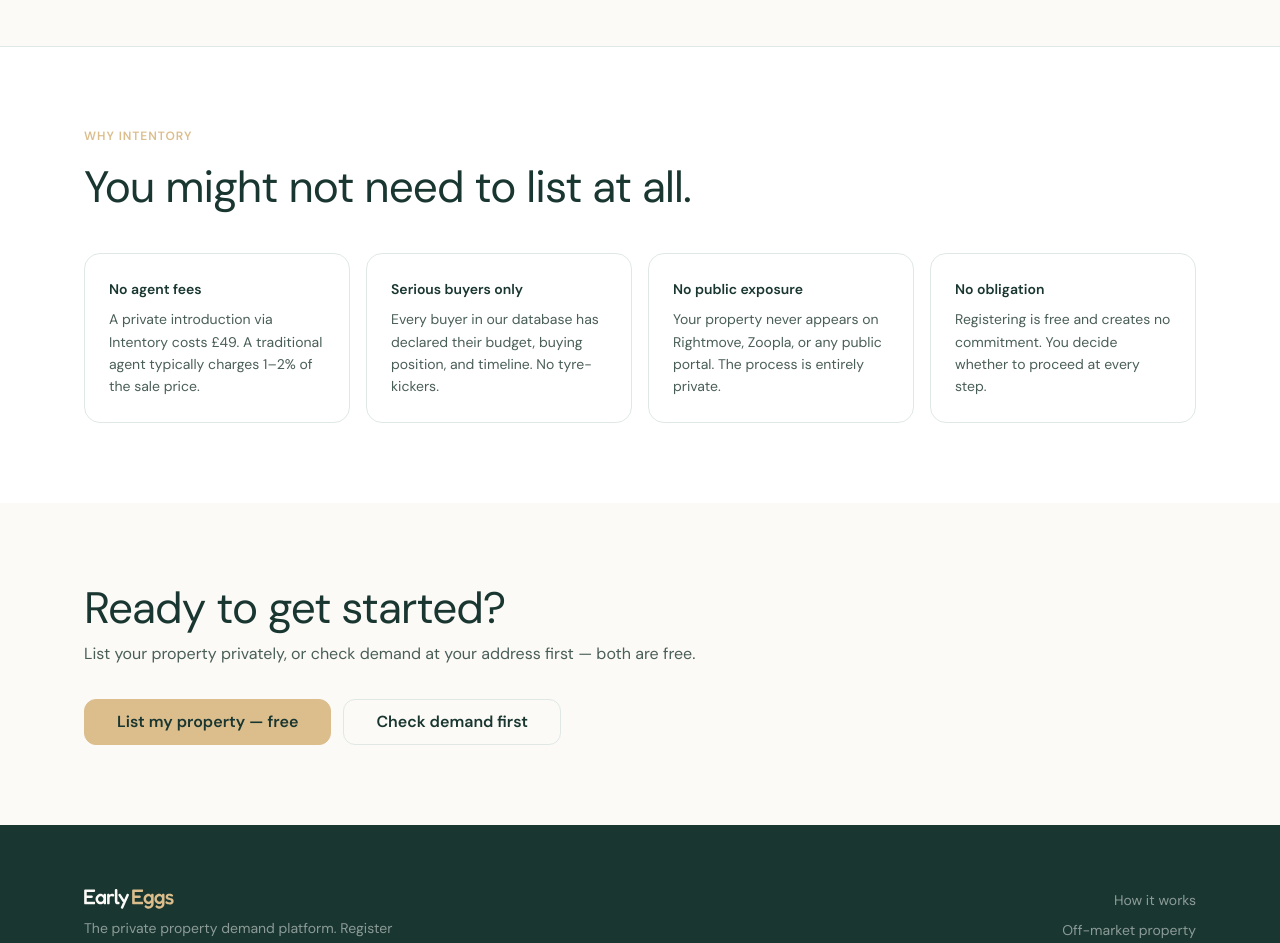
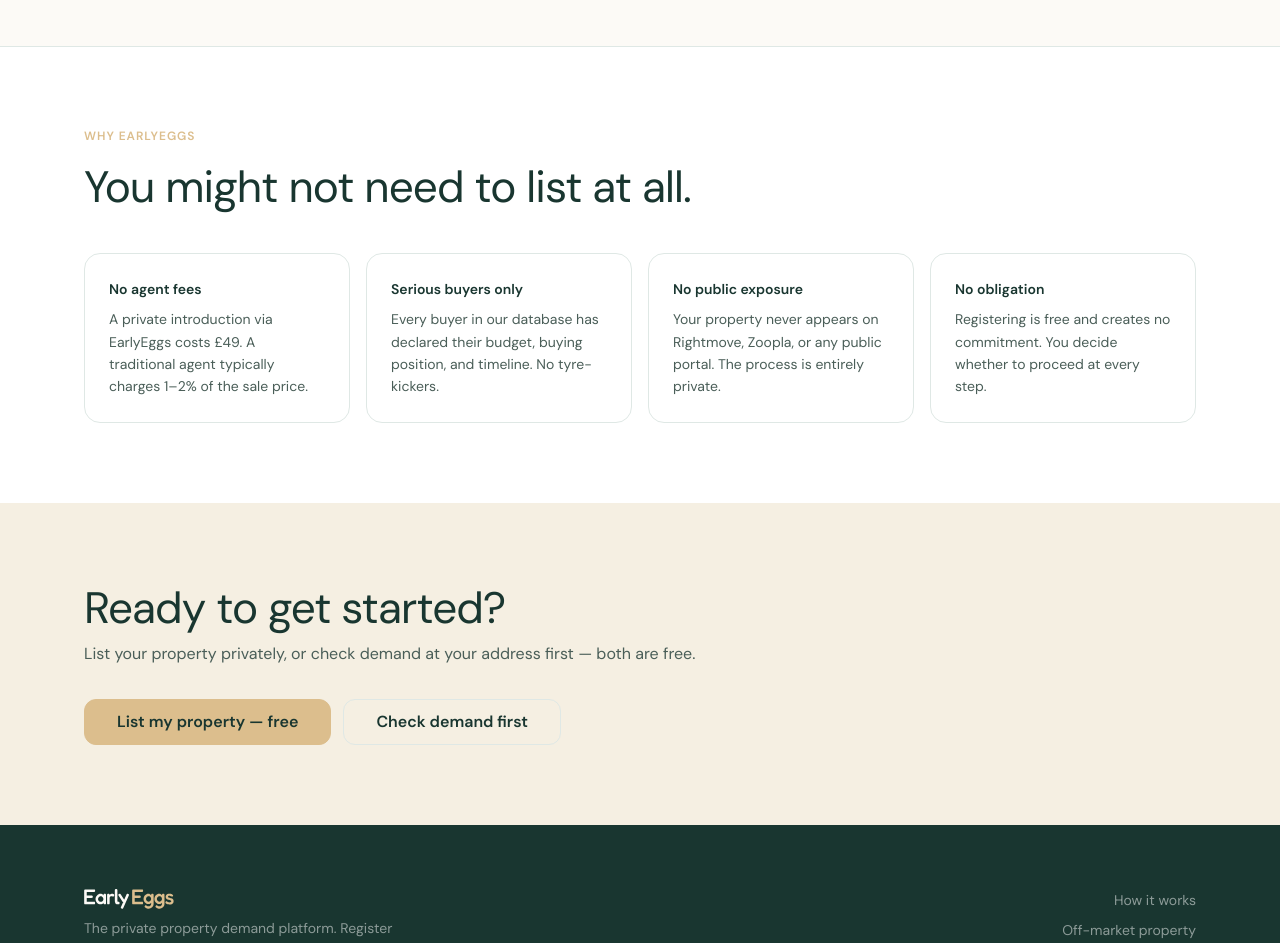
Before and after one commit to projectsforguy-alt/property-interest, a Next.js app: page /sellers in a window 1280 px wide. Shown: the part 1180-2123 px from the top of the page. Built offline with nearby package versions, Linux system fonts and the light colour scheme.

Commit message:
Update page.tsx

```diff
--- a/app/sellers/page.tsx
+++ b/app/sellers/page.tsx
@@ -6,13 +6,13 @@ export const metadata: Metadata = {
   description:
     'Check whether buyers have already registered interest at your address before you commit to an agent. List privately, connect directly, and save on fees.',
   alternates: {
-    canonical: 'https://property-interest-sepia.vercel.app/sellers',
+    canonical: 'https://www.earlyeggs.com/sellers',
   },
   openGraph: {
-    title: 'For homeowners | Intentory',
+    title: 'For homeowners | EarlyEggs',
     description:
       'Check buyer demand at your address before you commit to anything. Sell privately, no public listing required.',
-    url: 'https://property-interest-sepia.vercel.app/sellers',
+    url: 'https://www.earlyeggs.com/sellers',
   },
 };
 
@@ -66,11 +66,11 @@ export default function SellersPage() {
 
       <section className="section" style={{ background: 'var(--white)', borderTop: '1px solid var(--line)' }}>
         <div className="container">
-          <div className="section-label">Why Intentory</div>
+          <div className="section-label">Why EarlyEggs</div>
           <h2 className="section-headline">You might not need to list at all.</h2>
           <div style={{ display: 'grid', gridTemplateColumns: 'repeat(auto-fit, minmax(260px, 1fr))', gap: 'var(--space-4)', marginTop: 'var(--space-10)' }}>
             {[
-              { title: 'No agent fees', desc: 'A private introduction via Intentory costs £49. A traditional agent typically charges 1–2% of the sale price.' },
+              { title: 'No agent fees', desc: 'A private introduction via EarlyEggs costs £49. A traditional agent typically charges 1–2% of the sale price.' },
               { title: 'Serious buyers only', desc: 'Every buyer in our database has declared their budget, buying position, and timeline. No tyre-kickers.' },
               { title: 'No public exposure', desc: 'Your property never appears on Rightmove, Zoopla, or any public portal. The process is entirely private.' },
               { title: 'No obligation', desc: 'Registering is free and creates no commitment. You decide whether to proceed at every step.' },
@@ -84,7 +84,7 @@ export default function SellersPage() {
         </div>
       </section>
 
-      <section className="section section-teal">
+      <section className="section section-gold">
         <div className="container" style={{ display: 'flex', alignItems: 'center', justifyContent: 'space-between', gap: 'var(--space-8)', flexWrap: 'wrap' }}>
           <div>
             <h2 className="section-headline" style={{ marginBottom: 'var(--space-2)' }}>Ready to get started?</h2>
```
